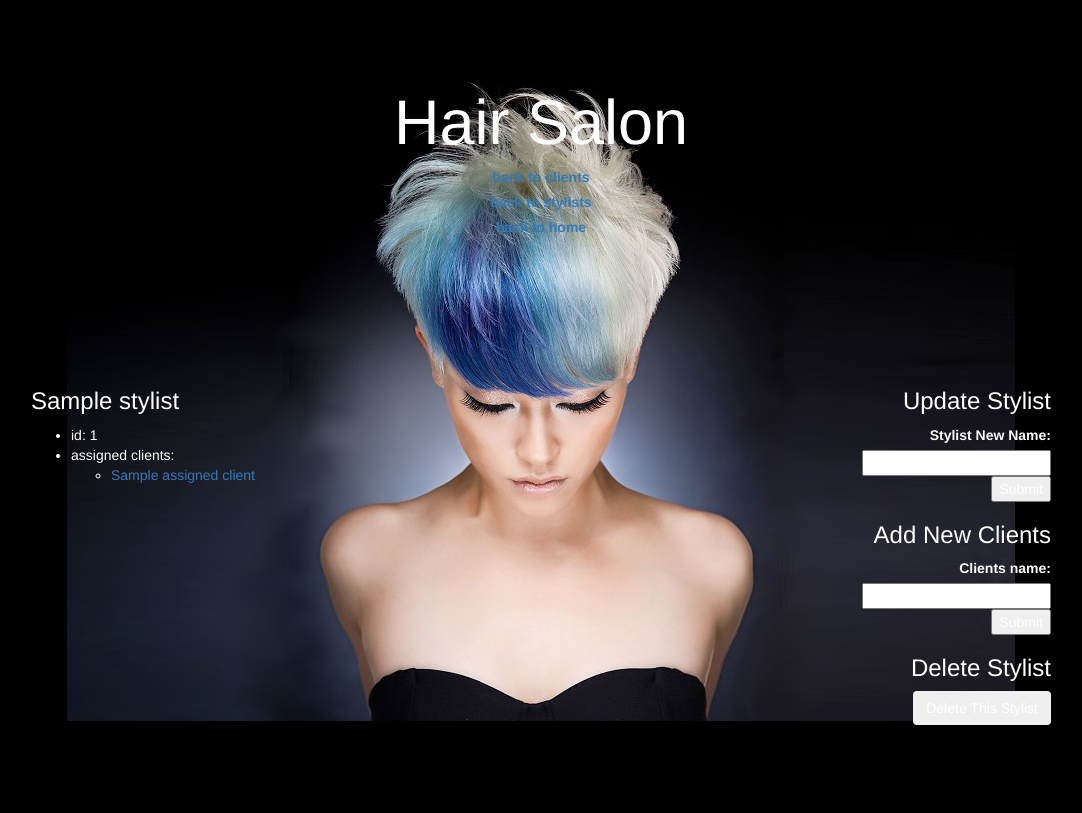
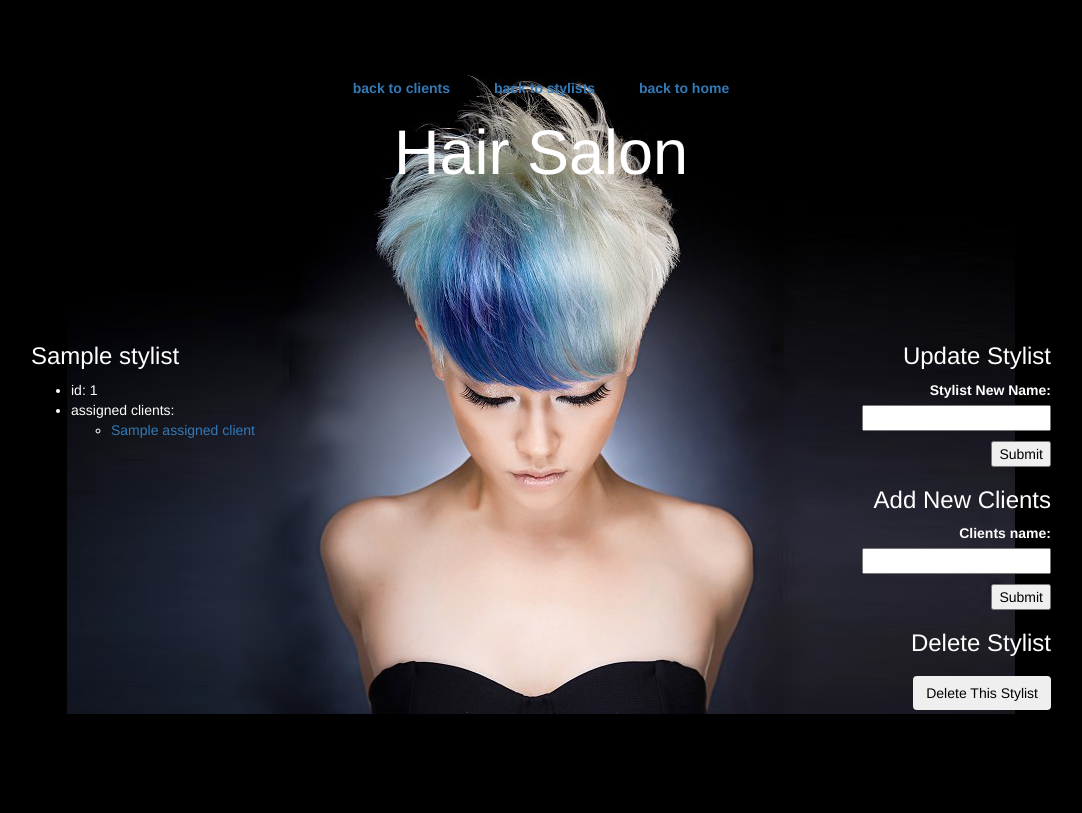
Before and after one commit to elmunoz42/hair-salon, a PHP site: template views/stylist.html.twig in a window 1280 px wide. Shown: the whole page, without its empty margins (99-1181 px from the left). After the commit the page ends 714 px from the top, so only its background shows below. Run offline with PHP 8.4, Linux system fonts and the light colour scheme; the template is opened without the code that fills it: most values are stand-ins (such as "Sample title", 1, 10 or a date in 2020); some libraries are stand-ins or nearby versions.

Commit message:
resolve some styling issues.

```diff
--- a/views/client_termination.html.twig
+++ b/views/client_termination.html.twig
@@ -10,9 +10,9 @@
         <div class="container">
             <div class="jumbotron">
                 <h3>The file for {{ deleted_client.getName }} has been deleted</h3><br>
-                <label><a href="/clients">back to clients</a></label><br>
-                <label><a href="/stylists">back to stylists</a></label><br>
-                <label><a href="/">back to home</a></label>
+                <label class="white nav"><a href="/clients">back to clients</a></label>
+                <label class="white nav"><a href="/stylists">back to stylists</a></label>
+                <label class="white nav"><a href="/">back to home</a></label>
             </div>
         </div>
     </body>
--- a/views/clients.html.twig
+++ b/views/clients.html.twig
@@ -9,6 +9,9 @@
         <div class="container">
             <div class="row">
                 <div class="jumbotron" id="title">
+                    <label class="white nav"><a href="/clients">back to clients</a></label>
+                    <label class="white nav"><a href="/stylists">back to stylists</a></label>
+                    <label class="white nav"><a href="/">back to home</a></label>
                     <h1>Hair Salon</h1>
                 </div>
             </div>
--- a/views/stylist.html.twig
+++ b/views/stylist.html.twig
@@ -9,10 +9,10 @@
         <div class="container">
             <div class="row">
                 <div class="jumbotron" id="title">
+                    <label class="white nav"><a href="/clients">back to clients</a></label>
+                    <label class="white nav"><a href="/stylists">back to stylists</a></label>
+                    <label class="white nav"><a href="/">back to home</a></label>
                     <h1>Hair Salon</h1>
-                    <label><a href="/clients">back to clients</a></label><br>
-                    <label><a href="/stylists">back to stylists</a></label><br>
-                    <label><a href="/">back to home</a></label>
                 </div>
             </div>
             <!-- row  -->
@@ -41,21 +41,21 @@
                 <div class="col-md-6">
                     <div class="jumbotron" id="right">
                         <h3>Update Stylist</h3>
-                        <form action="/stylists/{{ stylist.getId }}" method="post">
+                        <form class="black" action="/stylists/{{ stylist.getId }}" method="post">
                             <input name="_method" type="hidden" value="patch" required>
                             <label class="white" for="new_name">Stylist New Name:</label><br>
                             <input type="text" name="new_name" value=""><br>
                             <button  type="submit" name="update-stylist">Submit</button>
                         </form>
                         <h3>Add New Clients</h3>
-                        <form action="/stylists/{{ stylist.getId }}" method="post">
+                        <form class="black" action="/stylists/{{ stylist.getId }}" method="post">
                             <input type="hidden" name="stylist_id" value="{{ stylist.getId }}">
                             <label class="white"for="client_name">Clients name:</label><br>
                             <input type="text" name="client_name"><br>
                             <button type="submit" name="register-client">Submit</button>
                         </form>
                         <h3>Delete Stylist</h3>
-                        <form action="/stylists/terminate/{{ stylist.getId }}" method="post">
+                        <form class="black" action="/stylists/terminate/{{ stylist.getId }}" method="post">
                             <input name="_method" type="hidden" value="delete" required>
                             <button type="submit" class="btn button-danger" name="button">Delete This Stylist</button>
                         </form>
--- a/views/stylist_termination.html.twig
+++ b/views/stylist_termination.html.twig
@@ -10,9 +10,9 @@
         <div class="container">
             <div class="jumbotron">
                 <h3>The file for {{ deleted_stylist.getName }} has been deleted</h3><br>
-                <label><a href="/clients">back to clients</a></label><br>
-                <label><a href="/stylists">back to stylists</a></label><br>
-                <label><a href="/">back to home</a></label>
+                <label class="white nav"><a href="/clients">back to clients</a></label>
+                <label class="white nav"><a href="/stylists">back to stylists</a></label>
+                <label class="white nav"><a href="/">back to home</a></label>
             </div>
         </div>
     </body>
--- a/views/stylists.html.twig
+++ b/views/stylists.html.twig
@@ -9,10 +9,10 @@
         <div class="container">
             <div class="row">
                 <div class="jumbotron" id="title">
+                    <label class="white nav"><a href="/clients">back to clients</a></label>
+                    <label class="white nav"><a href="/stylists">back to stylists</a></label>
+                    <label class="white nav"><a href="/">back to home</a></label>
                     <h1>Hair Salon</h1>
-                    <label><a href="/clients">back to clients</a></label><br>
-                    <label><a href="/stylists">back to stylists</a></label><br>
-                    <label><a href="/">back to home</a></label>
                 </div>
             </div>
             <!-- row  -->
--- a/web/css/styles.css
+++ b/web/css/styles.css
@@ -17,7 +17,7 @@ body {
   margin-left: 4px;
   margin-top: 0px;
   margin-bottom: 10px;
-  padding-top: 10px;
+  padding-top: 20px;
   background: url("../hairstyle2.png") no-repeat center center;
   background-size: 948px 639px;
   /*-moz-background-size: 100% 100%;
@@ -27,7 +27,9 @@ body {
   border-style: groove;*/
   border-width: 2px;
 }
-
+button {
+    margin-top: 10px;
+}
 #top {
     margin-bottom: 200px;
 }
@@ -51,3 +53,7 @@ body {
 .white {
     color: white;
 }
+.nav {
+    margin-left: 20px;
+    margin-right: 20px;
+}
```
Also changed, not shown: hair-salon.sql (added, +80 -0 lines), views/client.html.twig (+3 -6 lines), README.md.
